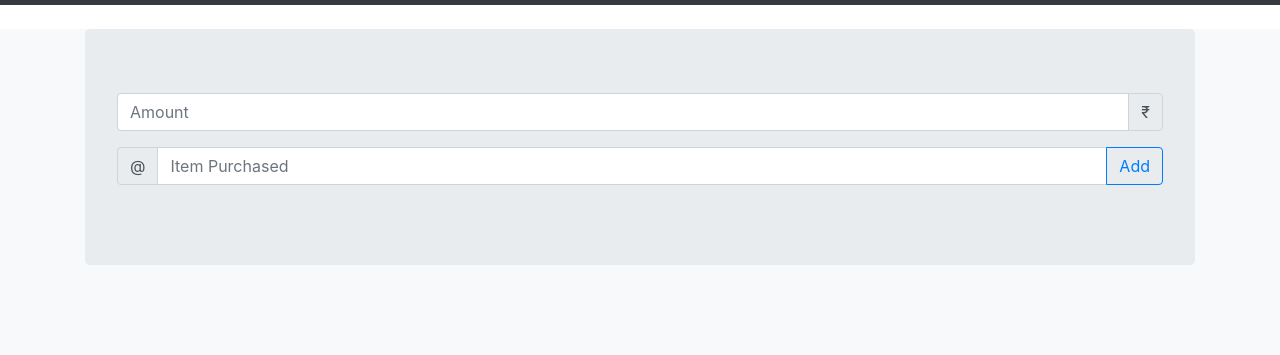
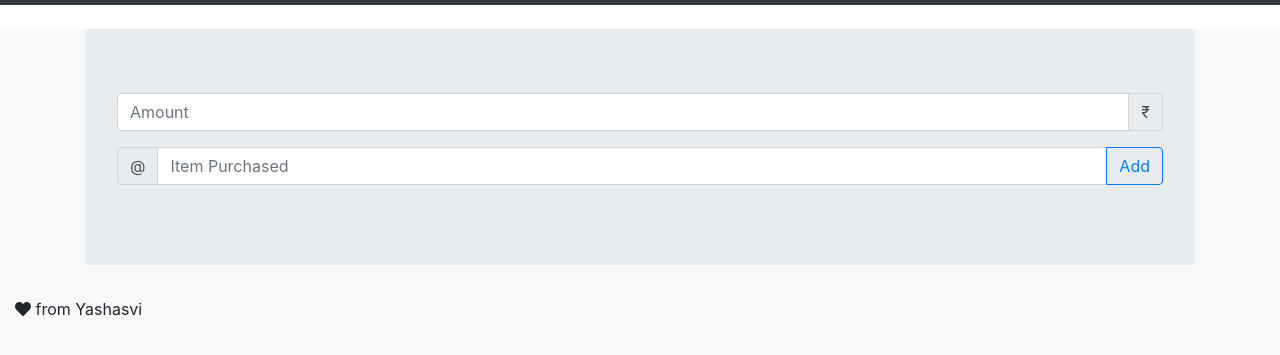
Before and after one commit to YashPaste/ExpenseApp, a plain HTML site: page index.html in a window 1280 px wide. Shown: the part 51-406 px from the top of the page. Drawn offline with nearby package versions, Linux system fonts and the light colour scheme.

Commit message:
Update index.html

```diff
--- a/index.html
+++ b/index.html
@@ -66,7 +66,7 @@
                     </ul>
                     </div>
         </div>
-
+        <p class="madewithlove"><i class="fa fa-heart"></i> from Yashasvi</p>
         </div>
 
 
```
